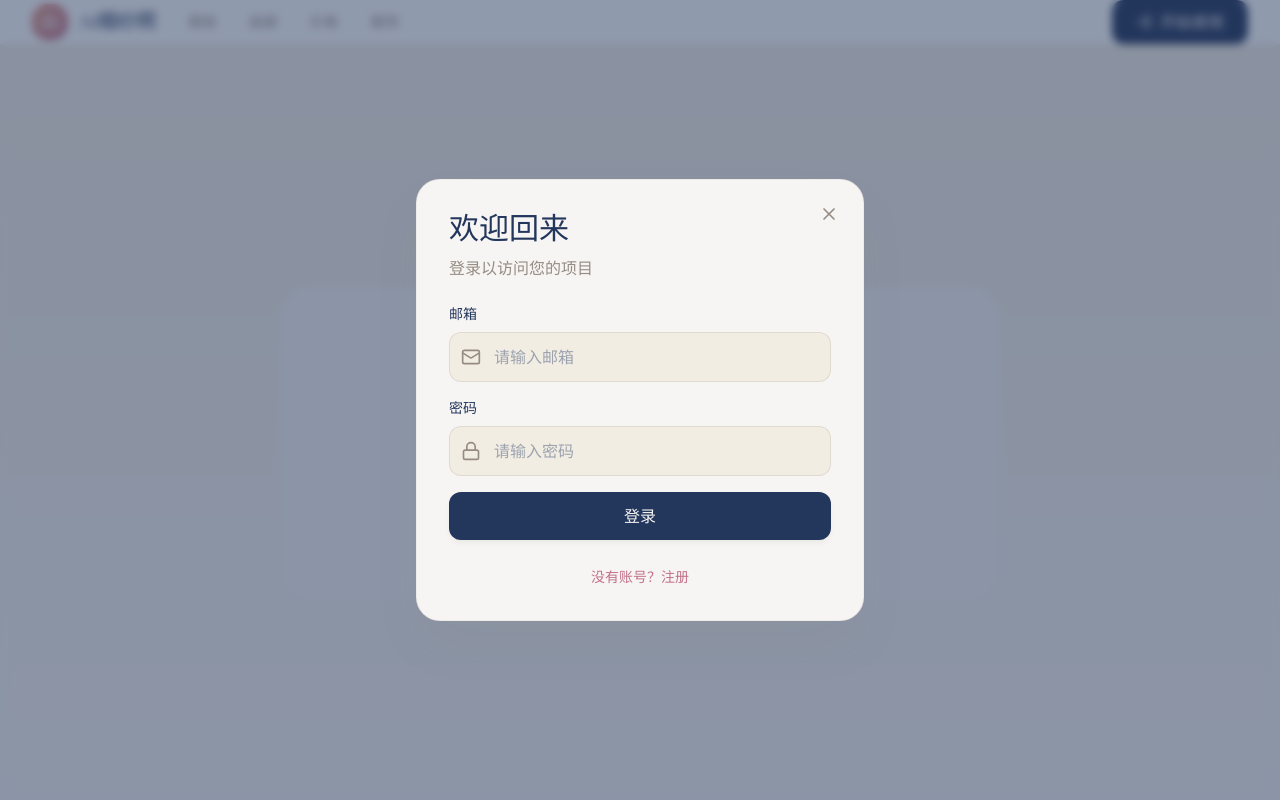
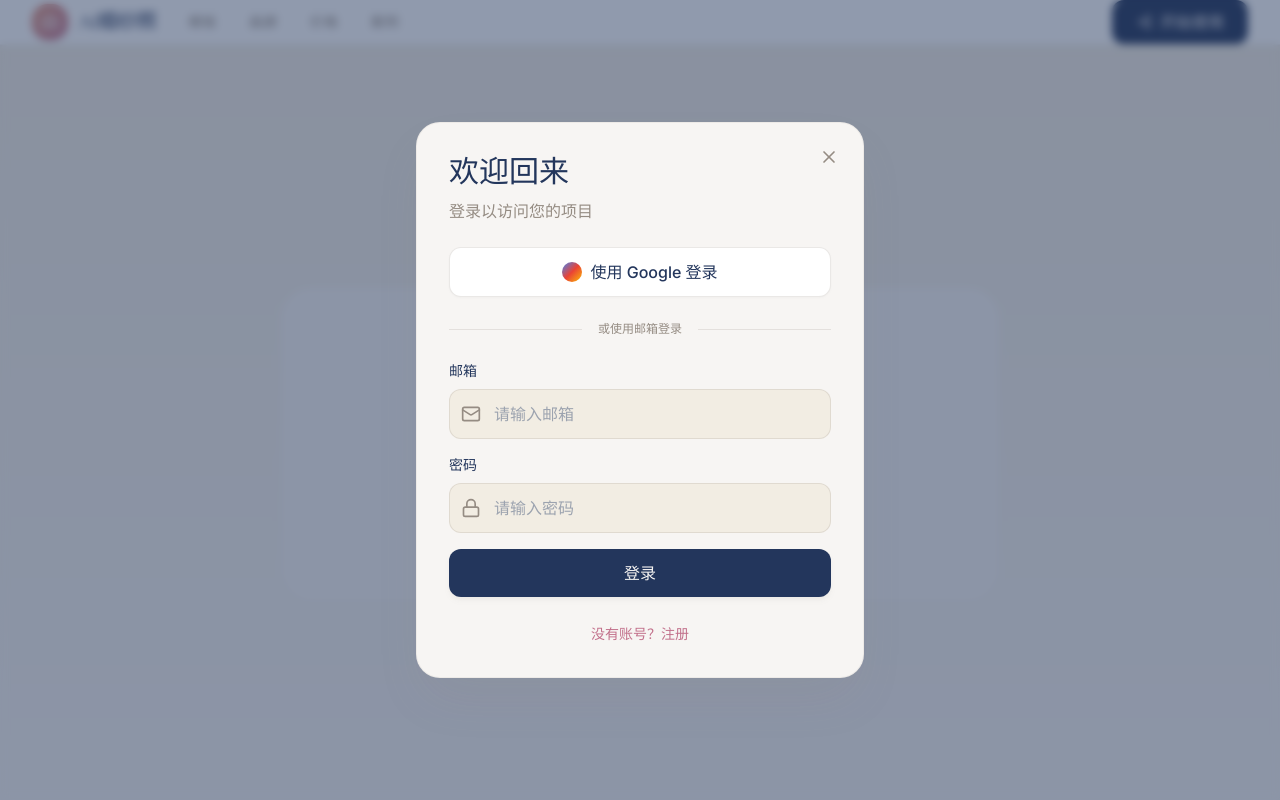
Before and after one commit to qqzhangyanhua/ai-wedding, a Next.js app: page /create in a window 1280 px wide. Both pictures are taken after a click on the button "开始使用". Shown: the top 800 px of the page. Built offline with nearby package versions, Linux system fonts and the light colour scheme; no server answers.

Commit message:
feat:对接谷歌登陆

```diff
--- /dev/null
+++ b/app/auth/callback/page.tsx
@@ -0,0 +1,69 @@
+"use client";
+
+import { useEffect, useState } from 'react';
+import { useRouter, useSearchParams } from 'next/navigation';
+import { supabase } from '@/lib/supabase';
+
+export default function OAuthCallbackPage() {
+  const router = useRouter();
+  const params = useSearchParams();
+  const [error, setError] = useState<string | null>(null);
+
+  useEffect(() => {
+    const handleExchange = async () => {
+      try {
+        const code = params?.get('code');
+        const redirect = params?.get('redirect');
+
+        if (code) {
+          const { error: exchangeError } = await supabase.auth.exchangeCodeForSession(code);
+          if (exchangeError) {
+            setError(exchangeError.message || '登录回调处理失败');
+            return;
+          }
+        } else {
+          // 无 code 时尝试读取现有会话，容错处理
+          const { data, error: sessionError } = await supabase.auth.getSession();
+          if (sessionError) {
+            setError(sessionError.message || '未能获取登录会话');
+            return;
+          }
+          if (!data.session) {
+            setError('未检测到有效的登录会话');
+            return;
+          }
+        }
+
+        // 成功后跳转回原页面或默认页
+        const next = redirect && redirect.startsWith('/') ? redirect : '/dashboard';
+        router.replace(next);
+      } catch (e: any) {
+        setError(e?.message || '登录回调出现异常');
+      }
+    };
+
+    handleExchange();
+    // eslint-disable-next-line react-hooks/exhaustive-deps
+  }, []);
+
+  if (error) {
+    return (
+      <div className="min-h-screen flex items-center justify-center bg-gradient-to-b from-champagne to-ivory">
+        <div className="p-8 bg-ivory border border-stone/20 rounded-xl shadow-sm text-center">
+          <h1 className="text-2xl font-display font-medium text-navy mb-3">登录失败</h1>
+          <p className="text-stone mb-6">{error}</p>
+          <a href="/" className="px-6 py-3 bg-navy text-ivory rounded-md hover:bg-navy/90 transition-all">返回首页</a>
+        </div>
+      </div>
+    );
+  }
+
+  return (
+    <div className="min-h-screen flex items-center justify-center bg-gradient-to-b from-champagne to-ivory">
+      <div className="flex items-center gap-3 text-stone">
+        <span className="w-3 h-3 rounded-full bg-dusty-rose animate-pulse" />
+        <span>正在完成登录，请稍候...</span>
+      </div>
+    </div>
+  );
+}
--- a/app/components/AuthModal.tsx
+++ b/app/components/AuthModal.tsx
@@ -7,7 +7,7 @@ interface AuthModalProps {
 }
 
 export function AuthModal({ onClose }: AuthModalProps) {
-  const { signIn, signUp } = useAuth();
+  const { signIn, signUp, signInWithGoogle } = useAuth();
   const [isLogin, setIsLogin] = useState(true);
   const [loading, setLoading] = useState(false);
   const [error, setError] = useState('');
@@ -53,6 +53,29 @@ export function AuthModal({ onClose }: AuthModalProps) {
           <p className="text-stone mb-6">
             {isLogin ? '登录以访问您的项目' : '开始创作精美婚纱照'}
           </p>
+
+          {/* 第三方登录区域 */}
+          <div className="space-y-3">
+            <button
+              onClick={() => {
+                setError('');
+                // 使用 Google 登录，回跳到当前页面
+                signInWithGoogle().catch((e) => setError(e?.message || '跳转到 Google 登录失败'));
+              }}
+              className="w-full py-3 bg-white text-navy border border-stone/20 rounded-md hover:bg-champagne transition-all duration-300 font-medium shadow-sm hover:shadow-md flex items-center justify-center gap-2"
+              type="button"
+            >
+              {/* 简单的 Google G 标识（避免引新依赖） */}
+              <span className="inline-block w-5 h-5 rounded-full bg-gradient-to-br from-[#4285F4] via-[#EA4335] to-[#FBBC05]" />
+              使用 Google 登录
+            </button>
+          </div>
+
+          <div className="my-6 flex items-center gap-4">
+            <div className="flex-1 h-px bg-stone/20" />
+            <span className="text-xs text-stone">或使用邮箱{isLogin ? '登录' : '注册'}</span>
+            <div className="flex-1 h-px bg-stone/20" />
+          </div>
 
           <form onSubmit={handleSubmit} className="space-y-4">
             {!isLogin && (
--- a/app/contexts/AuthContext.tsx
+++ b/app/contexts/AuthContext.tsx
@@ -11,6 +11,8 @@ interface AuthContextType {
   signUp: (email: string, password: string, fullName: string) => Promise<void>;
   signOut: () => Promise<void>;
   refreshProfile: () => Promise<void>;
+  // 使用第三方登录（目前接入 Google）
+  signInWithGoogle: (redirectPath?: string) => Promise<void>;
 }
 
 const AuthContext = createContext<AuthContextType | undefined>(undefined);
@@ -142,8 +144,24 @@ export function AuthProvider({ children }: { children: ReactNode }) {
     }
   };
 
+  const signInWithGoogle = async (redirectPath?: string) => {
+    // 仅在浏览器环境下执行重定向
+    if (typeof window === 'undefined') return;
+    const origin = window.location.origin;
+    const redirect = redirectPath || window.location.pathname + window.location.search;
+    const redirectTo = `${origin}/auth/callback?redirect=${encodeURIComponent(redirect)}`;
+
+    const { error } = await supabase.auth.signInWithOAuth({
+      provider: 'google',
+      options: {
+        redirectTo,
+      },
+    });
+    if (error) throw error;
+  };
+
   return (
-    <AuthContext.Provider value={{ user, profile, loading, signIn, signUp, signOut, refreshProfile }}>
+    <AuthContext.Provider value={{ user, profile, loading, signIn, signUp, signOut, refreshProfile, signInWithGoogle }}>
       {children}
     </AuthContext.Provider>
   );
```
Also changed, not shown: 1 other file (tests, documents, lock files or other folders).
